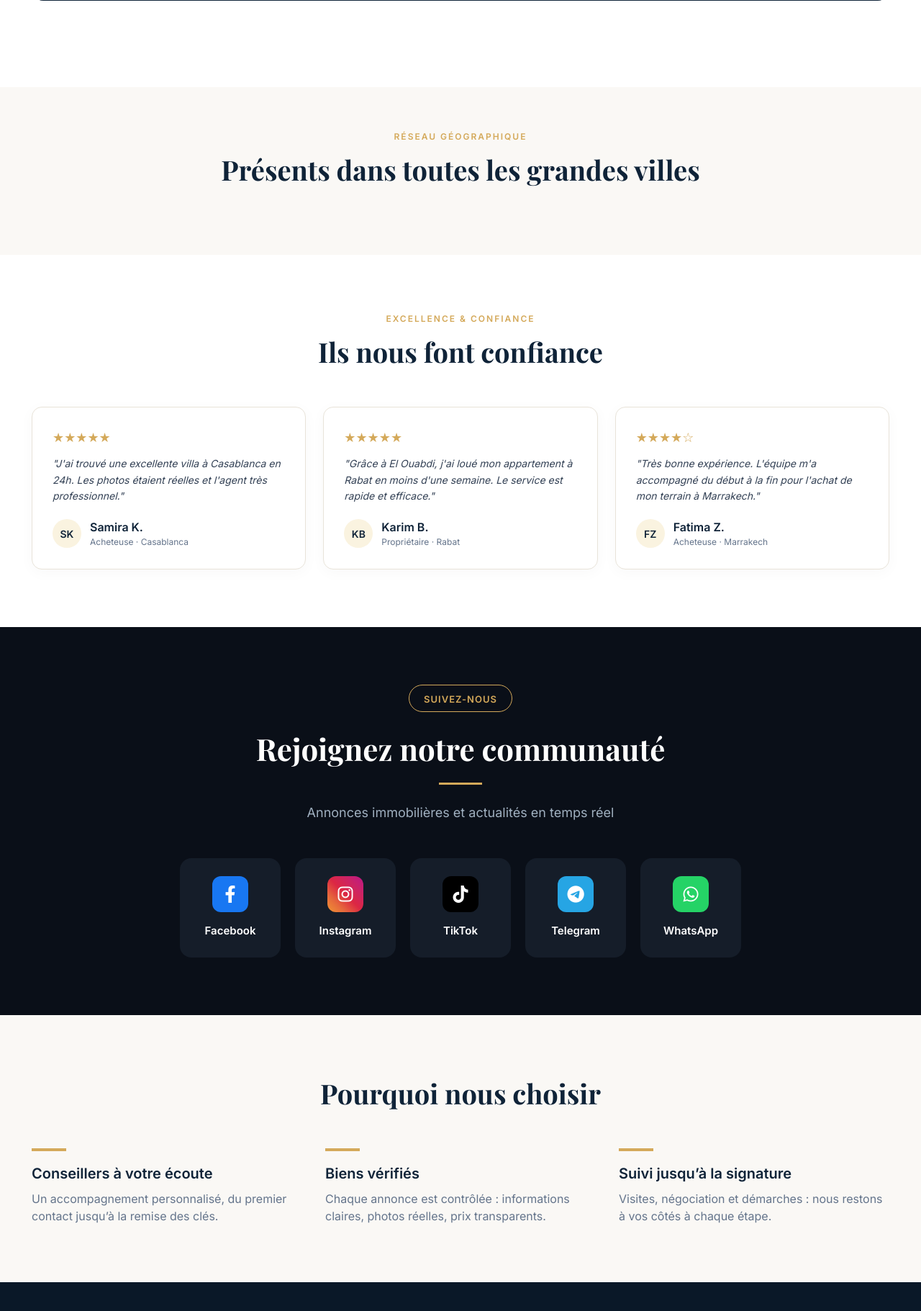
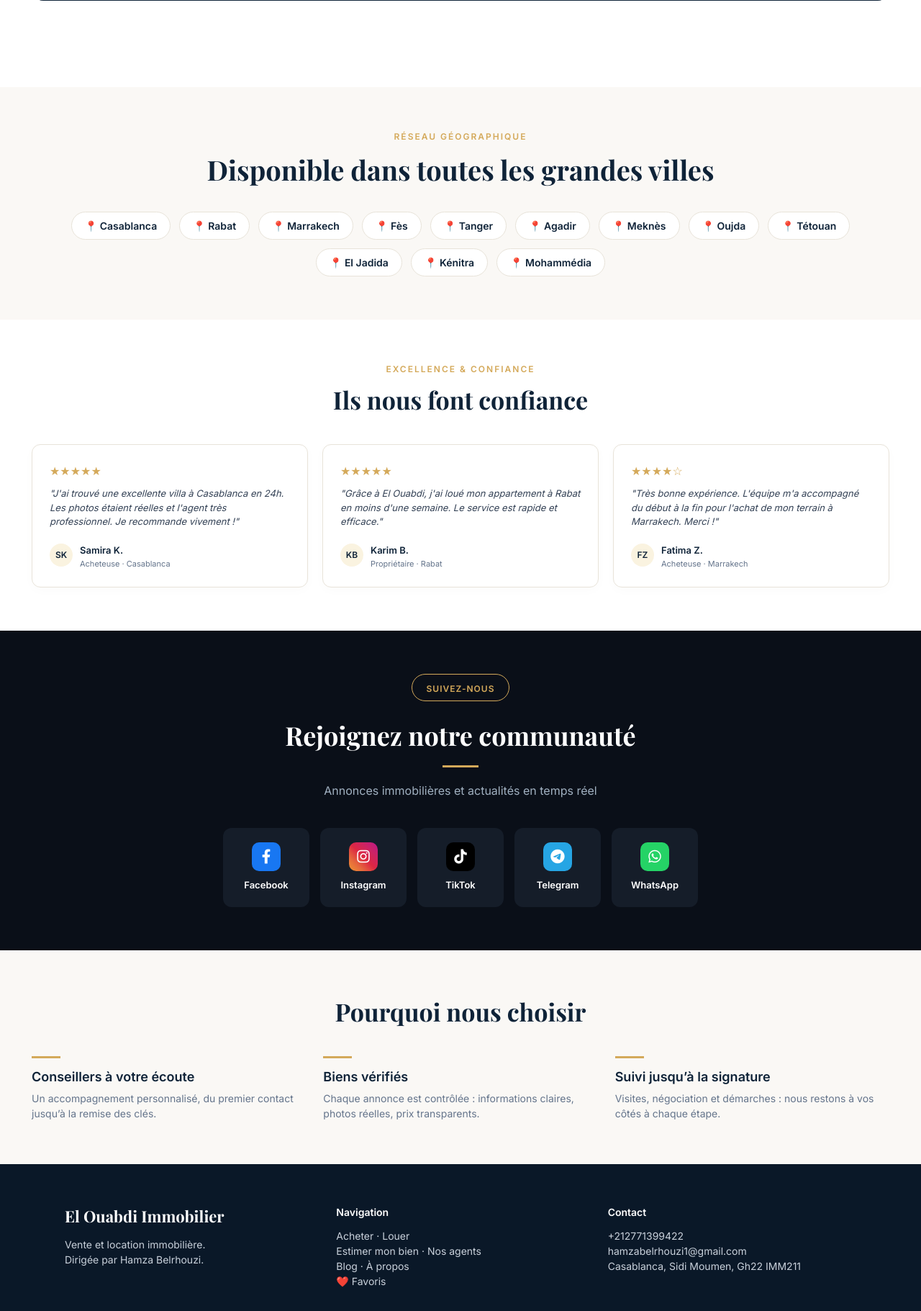
Before and after one commit to punklim/elouabdi-immo, a Django app: page / in a window 1280 px wide. Shown: the part 2270-4091 px from the top of the page at 72% size. Run offline with Django 5.2, Linux system fonts and the light colour scheme; data that the repository does not hold is empty.

Commit message:
Ajout des badges villes et compaction du bas de page

```diff
--- a/templates/accueil.html
+++ b/templates/accueil.html
@@ -197,54 +197,90 @@
   </div>
 </section>
 
-<!-- SECTION 3 : VILLES -->
+<!-- SECTION DISPONIBLE DANS TOUTES LES VILLES (Style compact) -->
 <section class="section" style="padding: 60px 0; background: #FAF8F5;">
   <div class="container" style="max-width: 1240px; margin: 0 auto; padding: 0 24px; text-align: center;">
     <span style="font-size: 12px; text-transform: uppercase; letter-spacing: 2px; color: #D4A95A; font-weight: 700; margin-bottom: 8px; display: block;">{% trans "Réseau Géographique" %}</span>
-    <h2 style="font-family: var(--serif); font-size: 38px; color: #0F2338; margin-bottom: 30px;">{% trans "Présents dans toutes les grandes villes" %}</h2>
+    <h2 style="font-family: var(--serif); font-size: 38px; color: #0F2338; margin-bottom: 30px;">{% trans "Disponible dans toutes les grandes villes" %}</h2>
+
+    <!-- Les petits badges -->
     <div style="display: flex; flex-wrap: wrap; justify-content: center; gap: 12px;">
-      {% for v in villes %}
-        <a href="{% url 'liste' %}?ville={{ v.slug }}" style="background: #fff; border: 1px solid #E8E3D9; border-radius: 50px; padding: 10px 20px; font-size: 14px; font-weight: 600; color: #0F2338; text-decoration: none; display: flex; align-items: center; gap: 8px; transition: all 0.2s;">
-          📍 {{ v.nom_affiche }}
-        </a>
-      {% endfor %}
+      <a href="{% url 'liste' %}?ville=casablanca" style="background: #fff; border: 1px solid #E8E3D9; border-radius: 50px; padding: 8px 18px; font-size: 14px; font-weight: 600; color: #0F2338; text-decoration: none; display: inline-flex; align-items: center; gap: 6px;">
+        📍 Casablanca
+      </a>
+      <a href="{% url 'liste' %}?ville=rabat" style="background: #fff; border: 1px solid #E8E3D9; border-radius: 50px; padding: 8px 18px; font-size: 14px; font-weight: 600; color: #0F2338; text-decoration: none; display: inline-flex; align-items: center; gap: 6px;">
+        📍 Rabat
+      </a>
+      <a href="{% url 'liste' %}?ville=marrakech" style="background: #fff; border: 1px solid #E8E3D9; border-radius: 50px; padding: 8px 18px; font-size: 14px; font-weight: 600; color: #0F2338; text-decoration: none; display: inline-flex; align-items: center; gap: 6px;">
+        📍 Marrakech
+      </a>
+      <a href="{% url 'liste' %}?ville=fes" style="background: #fff; border: 1px solid #E8E3D9; border-radius: 50px; padding: 8px 18px; font-size: 14px; font-weight: 600; color: #0F2338; text-decoration: none; display: inline-flex; align-items: center; gap: 6px;">
+        📍 Fès
+      </a>
+      <a href="{% url 'liste' %}?ville=tanger" style="background: #fff; border: 1px solid #E8E3D9; border-radius: 50px; padding: 8px 18px; font-size: 14px; font-weight: 600; color: #0F2338; text-decoration: none; display: inline-flex; align-items: center; gap: 6px;">
+        📍 Tanger
+      </a>
+      <a href="{% url 'liste' %}?ville=agadir" style="background: #fff; border: 1px solid #E8E3D9; border-radius: 50px; padding: 8px 18px; font-size: 14px; font-weight: 600; color: #0F2338; text-decoration: none; display: inline-flex; align-items: center; gap: 6px;">
+        📍 Agadir
+      </a>
+      <a href="{% url 'liste' %}?ville=meknes" style="background: #fff; border: 1px solid #E8E3D9; border-radius: 50px; padding: 8px 18px; font-size: 14px; font-weight: 600; color: #0F2338; text-decoration: none; display: inline-flex; align-items: center; gap: 6px;">
+        📍 Meknès
+      </a>
+      <a href="{% url 'liste' %}?ville=oujda" style="background: #fff; border: 1px solid #E8E3D9; border-radius: 50px; padding: 8px 18px; font-size: 14px; font-weight: 600; color: #0F2338; text-decoration: none; display: inline-flex; align-items: center; gap: 6px;">
+        📍 Oujda
+      </a>
+      <a href="{% url 'liste' %}?ville=tetouan" style="background: #fff; border: 1px solid #E8E3D9; border-radius: 50px; padding: 8px 18px; font-size: 14px; font-weight: 600; color: #0F2338; text-decoration: none; display: inline-flex; align-items: center; gap: 6px;">
+        📍 Tétouan
+      </a>
+      <a href="{% url 'liste' %}?ville=el-jadida" style="background: #fff; border: 1px solid #E8E3D9; border-radius: 50px; padding: 8px 18px; font-size: 14px; font-weight: 600; color: #0F2338; text-decoration: none; display: inline-flex; align-items: center; gap: 6px;">
+        📍 El Jadida
+      </a>
+      <a href="{% url 'liste' %}?ville=kenitra" style="background: #fff; border: 1px solid #E8E3D9; border-radius: 50px; padding: 8px 18px; font-size: 14px; font-weight: 600; color: #0F2338; text-decoration: none; display: inline-flex; align-items: center; gap: 6px;">
+        📍 Kénitra
+      </a>
+      <a href="{% url 'liste' %}?ville=beni-mellal" style="background: #fff; border: 1px solid #E8E3D9; border-radius: 50px; padding: 8px 18px; font-size: 14px; font-weight: 600; color: #0F2338; text-decoration: none; display: inline-flex; align-items: center; gap: 6px;">
+        📍 Mohammédia
+      </a>
     </div>
   </div>
 </section>
+<!-- SECTION TÉMOIGNAGES (Compact) -->
+<section class="section" style="padding: 60px 0; background: #FFFFFF;">
+  <div class="container" style="max-width: 1240px; margin: 0 auto; padding: 0 24px;">
+    <div style="text-align: center; margin-bottom: 36px;">
+      <span style="font-size: 12px; text-transform: uppercase; letter-spacing: 2px; color: #D4A95A; font-weight: 700; margin-bottom: 8px; display: block;">{% trans "Excellence & Confiance" %}</span>
+      <h2 style="font-family: var(--serif); font-size: 34px; color: #0F2338;">{% trans "Ils nous font confiance" %}</h2>
+    </div>
 
-<!-- SECTION 4 : TÉMOIGNAGES -->
-<section class="section" style="padding: 80px 0; background: #FFFFFF;">
-  <div class="container" style="max-width: 1240px; margin: 0 auto; padding: 0 24px;">
-    <div style="text-align: center; margin-bottom: 48px;">
-      <span style="font-size: 12px; text-transform: uppercase; letter-spacing: 2px; color: #D4A95A; font-weight: 700; margin-bottom: 8px; display: block;">{% trans "Excellence & Confiance" %}</span>
-      <h2 style="font-family: var(--serif); font-size: 38px; color: #0F2338;">{% trans "Ils nous font confiance" %}</h2>
-    </div>
-    <div style="display: grid; grid-template-columns: repeat(3, 1fr); gap: 24px;">
+    <div style="display: grid; grid-template-columns: repeat(3, 1fr); gap: 20px;">
 
-      <div style="background: #fff; padding: 28px; border-radius: 14px; border: 1px solid #E8E3D9; box-shadow: 0 4px 20px rgba(0,0,0,0.03);">
-        <div style="color: #D4A95A; font-size: 18px; margin-bottom: 12px;">★★★★★</div>
-        <p style="font-style: italic; color: #334155; font-size: 14px; line-height: 1.6; margin-bottom: 20px;">"{% trans "J'ai trouvé une excellente villa à Casablanca en 24h. Les photos étaient réelles et l'agent très professionnel." %}"</p>
-        <div style="display: flex; align-items: center; gap: 12px;">
-          <div style="width: 40px; height: 40px; border-radius: 50%; background: #FAF3E0; color: #0F2338; font-weight: 700; display: flex; align-items: center; justify-content: center; font-size: 14px;">SK</div>
-          <div><strong>Samira K.</strong><p style="font-size: 12px; color: #64748B;">{% trans "Acheteuse" %} · Casablanca</p></div>
+      <!-- Témoignage 1 -->
+      <div style="background: #fff; padding: 24px; border-radius: 12px; border: 1px solid #E8E3D9; box-shadow: 0 4px 15px rgba(0,0,0,0.02);">
+        <div style="color: #D4A95A; font-size: 16px; margin-bottom: 10px;">★★★★★</div>
+        <p style="font-style: italic; color: #334155; font-size: 13px; line-height: 1.5; margin-bottom: 16px;">"{% trans "J'ai trouvé une excellente villa à Casablanca en 24h. Les photos étaient réelles et l'agent très professionnel. Je recommande vivement !" %}"</p>
+        <div style="display: flex; align-items: center; gap: 10px;">
+          <div style="width: 32px; height: 32px; border-radius: 50%; background: #FAF3E0; color: #0F2338; font-weight: 700; display: flex; align-items: center; justify-content: center; font-size: 12px;">SK</div>
+          <div><strong style="font-size: 13px; color: #0F2338;">Samira K.</strong><p style="font-size: 11px; color: #64748B; margin: 0;">{% trans "Acheteuse" %} · Casablanca</p></div>
         </div>
       </div>
 
-      <div style="background: #fff; padding: 28px; border-radius: 14px; border: 1px solid #E8E3D9; box-shadow: 0 4px 20px rgba(0,0,0,0.03);">
-        <div style="color: #D4A95A; font-size: 18px; margin-bottom: 12px;">★★★★★</div>
-        <p style="font-style: italic; color: #334155; font-size: 14px; line-height: 1.6; margin-bottom: 20px;">"{% trans "Grâce à El Ouabdi, j'ai loué mon appartement à Rabat en moins d'une semaine. Le service est rapide et efficace." %}"</p>
-        <div style="display: flex; align-items: center; gap: 12px;">
-          <div style="width: 40px; height: 40px; border-radius: 50%; background: #FAF3E0; color: #0F2338; font-weight: 700; display: flex; align-items: center; justify-content: center; font-size: 14px;">KB</div>
-          <div><strong>Karim B.</strong><p style="font-size: 12px; color: #64748B;">{% trans "Propriétaire" %} · Rabat</p></div>
+      <!-- Témoignage 2 -->
+      <div style="background: #fff; padding: 24px; border-radius: 12px; border: 1px solid #E8E3D9; box-shadow: 0 4px 15px rgba(0,0,0,0.02);">
+        <div style="color: #D4A95A; font-size: 16px; margin-bottom: 10px;">★★★★★</div>
+        <p style="font-style: italic; color: #334155; font-size: 13px; line-height: 1.5; margin-bottom: 16px;">"{% trans "Grâce à El Ouabdi, j'ai loué mon appartement à Rabat en moins d'une semaine. Le service est rapide et efficace." %}"</p>
+        <div style="display: flex; align-items: center; gap: 10px;">
+          <div style="width: 32px; height: 32px; border-radius: 50%; background: #FAF3E0; color: #0F2338; font-weight: 700; display: flex; align-items: center; justify-content: center; font-size: 12px;">KB</div>
+          <div><strong style="font-size: 13px; color: #0F2338;">Karim B.</strong><p style="font-size: 11px; color: #64748B; margin: 0;">{% trans "Propriétaire" %} · Rabat</p></div>
         </div>
       </div>
 
-      <div style="background: #fff; padding: 28px; border-radius: 14px; border: 1px solid #E8E3D9; box-shadow: 0 4px 20px rgba(0,0,0,0.03);">
-        <div style="color: #D4A95A; font-size: 18px; margin-bottom: 12px;">★★★★☆</div>
-        <p style="font-style: italic; color: #334155; font-size: 14px; line-height: 1.6; margin-bottom: 20px;">"{% trans "Très bonne expérience. L'équipe m'a accompagné du début à la fin pour l'achat de mon terrain à Marrakech." %}"</p>
-        <div style="display: flex; align-items: center; gap: 12px;">
-          <div style="width: 40px; height: 40px; border-radius: 50%; background: #FAF3E0; color: #0F2338; font-weight: 700; display: flex; align-items: center; justify-content: center; font-size: 14px;">FZ</div>
-          <div><strong>Fatima Z.</strong><p style="font-size: 12px; color: #64748B;">{% trans "Acheteuse" %} · Marrakech</p></div>
+      <!-- Témoignage 3 -->
+      <div style="background: #fff; padding: 24px; border-radius: 12px; border: 1px solid #E8E3D9; box-shadow: 0 4px 15px rgba(0,0,0,0.02);">
+        <div style="color: #D4A95A; font-size: 16px; margin-bottom: 10px;">★★★★☆</div>
+        <p style="font-style: italic; color: #334155; font-size: 13px; line-height: 1.5; margin-bottom: 16px;">"{% trans "Très bonne expérience. L'équipe m'a accompagné du début à la fin pour l'achat de mon terrain à Marrakech. Merci !" %}"</p>
+        <div style="display: flex; align-items: center; gap: 10px;">
+          <div style="width: 32px; height: 32px; border-radius: 50%; background: #FAF3E0; color: #0F2338; font-weight: 700; display: flex; align-items: center; justify-content: center; font-size: 12px;">FZ</div>
+          <div><strong style="font-size: 13px; color: #0F2338;">Fatima Z.</strong><p style="font-size: 11px; color: #64748B; margin: 0;">{% trans "Acheteuse" %} · Marrakech</p></div>
         </div>
       </div>
 
@@ -252,62 +288,62 @@
   </div>
 </section>
 
-<!-- SECTION 5 : RÉSEAUX SOCIAUX -->
-<section class="section" style="background: #0a0f18; color: #fff; padding: 80px 20px;">
+<!-- SECTION RÉSEAUX SOCIAUX (Compact) -->
+<section class="section" style="background: #0a0f18; color: #fff; padding: 60px 20px;">
   <div class="container" style="text-align: center; max-width: 1240px; margin: 0 auto;">
     <div style="display: inline-block; border: 1px solid #D4A95A; border-radius: 50px; padding: 6px 20px; margin-bottom: 20px;">
-      <span style="color: #D4A95A; font-size: 13px; letter-spacing: 1px; font-weight: bold;">{% trans "SUIVEZ-NOUS" %}</span>
+      <span style="color: #D4A95A; font-size: 12px; letter-spacing: 1px; font-weight: bold;">{% trans "SUIVEZ-NOUS" %}</span>
     </div>
-    <h2 style="font-family: var(--serif); font-size: 42px; margin-bottom: 15px; color: #fff;">{% trans "Rejoignez notre communauté" %}</h2>
-    <div style="width: 60px; height: 3px; background-color: #D4A95A; margin: 0 auto 25px auto;"></div>
-    <p style="color: #A0B0C0; font-size: 18px; margin-bottom: 50px;">{% trans "Annonces immobilières et actualités en temps réel" %}</p>
+    <h2 style="font-family: var(--serif); font-size: 36px; margin-bottom: 15px; color: #fff;">{% trans "Rejoignez notre communauté" %}</h2>
+    <div style="width: 50px; height: 3px; background-color: #D4A95A; margin: 0 auto 20px auto;"></div>
+    <p style="color: #A0B0C0; font-size: 16px; margin-bottom: 40px;">{% trans "Annonces immobilières et actualités en temps réel" %}</p>
 
-    <div style="display: flex; justify-content: center; gap: 20px; flex-wrap: wrap;">
-      <a href="#" class="social-card" style="background: #151d29; border-radius: 16px; padding: 25px 20px; width: 140px; text-decoration: none; display: flex; flex-direction: column; align-items: center;">
-        <div style="background: #1877F2; width: 50px; height: 50px; border-radius: 12px; display: flex; align-items: center; justify-content: center; margin-bottom: 15px;"><i class="fa-brands fa-facebook-f" style="color: #fff; font-size: 24px;"></i></div>
-        <strong style="color: #fff; font-size: 15px;">Facebook</strong>
+    <div style="display: flex; justify-content: center; gap: 15px; flex-wrap: wrap;">
+      <a href="#" class="social-card" style="background: #151d29; border-radius: 12px; padding: 20px 15px; width: 120px; text-decoration: none; display: flex; flex-direction: column; align-items: center;">
+        <div style="background: #1877F2; width: 40px; height: 40px; border-radius: 10px; display: flex; align-items: center; justify-content: center; margin-bottom: 10px;"><i class="fa-brands fa-facebook-f" style="color: #fff; font-size: 20px;"></i></div>
+        <strong style="color: #fff; font-size: 13px;">Facebook</strong>
       </a>
-      <a href="#" class="social-card" style="background: #151d29; border-radius: 16px; padding: 25px 20px; width: 140px; text-decoration: none; display: flex; flex-direction: column; align-items: center;">
-        <div style="background: linear-gradient(45deg, #f09433 0%, #e6683c 25%, #dc2743 50%, #cc2366 75%, #bc1888 100%); width: 50px; height: 50px; border-radius: 12px; display: flex; align-items: center; justify-content: center; margin-bottom: 15px;"><i class="fa-brands fa-instagram" style="color: #fff; font-size: 24px;"></i></div>
-        <strong style="color: #fff; font-size: 15px;">Instagram</strong>
+      <a href="#" class="social-card" style="background: #151d29; border-radius: 12px; padding: 20px 15px; width: 120px; text-decoration: none; display: flex; flex-direction: column; align-items: center;">
+        <div style="background: linear-gradient(45deg, #f09433 0%, #e6683c 25%, #dc2743 50%, #cc2366 75%, #bc1888 100%); width: 40px; height: 40px; border-radius: 10px; display: flex; align-items: center; justify-content: center; margin-bottom: 10px;"><i class="fa-brands fa-instagram" style="color: #fff; font-size: 20px;"></i></div>
+        <strong style="color: #fff; font-size: 13px;">Instagram</strong>
       </a>
-      <a href="#" class="social-card" style="background: #151d29; border-radius: 16px; padding: 25px 20px; width: 140px; text-decoration: none; display: flex; flex-direction: column; align-items: center;">
-        <div style="background: #000; width: 50px; height: 50px; border-radius: 12px; display: flex; align-items: center; justify-content: center; margin-bottom: 15px;"><i class="fa-brands fa-tiktok" style="color: #fff; font-size: 24px;"></i></div>
-        <strong style="color: #fff; font-size: 15px;">TikTok</strong>
+      <a href="#" class="social-card" style="background: #151d29; border-radius: 12px; padding: 20px 15px; width: 120px; text-decoration: none; display: flex; flex-direction: column; align-items: center;">
+        <div style="background: #000; width: 40px; height: 40px; border-radius: 10px; display: flex; align-items: center; justify-content: center; margin-bottom: 10px;"><i class="fa-brands fa-tiktok" style="color: #fff; font-size: 20px;"></i></div>
+        <strong style="color: #fff; font-size: 13px;">TikTok</strong>
       </a>
-      <a href="#" class="social-card" style="background: #151d29; border-radius: 16px; padding: 25px 20px; width: 140px; text-decoration: none; display: flex; flex-direction: column; align-items: center;">
-        <div style="background: #26A5E4; width: 50px; height: 50px; border-radius: 12px; display: flex; align-items: center; justify-content: center; margin-bottom: 15px;"><i class="fa-brands fa-telegram-plane" style="color: #fff; font-size: 24px;"></i></div>
-        <strong style="color: #fff; font-size: 15px;">Telegram</strong>
+      <a href="#" class="social-card" style="background: #151d29; border-radius: 12px; padding: 20px 15px; width: 120px; text-decoration: none; display: flex; flex-direction: column; align-items: center;">
+        <div style="background: #26A5E4; width: 40px; height: 40px; border-radius: 10px; display: flex; align-items: center; justify-content: center; margin-bottom: 10px;"><i class="fa-brands fa-telegram-plane" style="color: #fff; font-size: 20px;"></i></div>
+        <strong style="color: #fff; font-size: 13px;">Telegram</strong>
       </a>
-      <a href="https://wa.me/{{ AGENCE.whatsapp }}" class="social-card" style="background: #151d29; border-radius: 16px; padding: 25px 20px; width: 140px; text-decoration: none; display: flex; flex-direction: column; align-items: center;">
-        <div style="background: #25D366; width: 50px; height: 50px; border-radius: 12px; display: flex; align-items: center; justify-content: center; margin-bottom: 15px;"><i class="fa-brands fa-whatsapp" style="color: #fff; font-size: 24px;"></i></div>
-        <strong style="color: #fff; font-size: 15px;">WhatsApp</strong>
+      <a href="https://wa.me/{{ AGENCE.whatsapp }}" class="social-card" style="background: #151d29; border-radius: 12px; padding: 20px 15px; width: 120px; text-decoration: none; display: flex; flex-direction: column; align-items: center;">
+        <div style="background: #25D366; width: 40px; height: 40px; border-radius: 10px; display: flex; align-items: center; justify-content: center; margin-bottom: 10px;"><i class="fa-brands fa-whatsapp" style="color: #fff; font-size: 20px;"></i></div>
+        <strong style="color: #fff; font-size: 13px;">WhatsApp</strong>
       </a>
     </div>
   </div>
 </section>
 
-<!-- SECTION 6 : POURQUOI NOUS CHOISIR -->
-<section class="section" style="padding: 80px 0; background: #FAF8F5;">
+<!-- SECTION POURQUOI NOUS CHOISIR (Compact) -->
+<section class="section" style="padding: 60px 0; background: #FAF8F5;">
   <div class="container" style="max-width: 1240px; margin: 0 auto; padding: 0 24px;">
-    <div style="text-align: center; margin-bottom: 48px;">
-      <h2 style="font-family: var(--serif); font-size: 38px; color: #0F2338;">{% trans "Pourquoi nous choisir" %}</h2>
+    <div style="text-align: center; margin-bottom: 36px;">
+      <h2 style="font-family: var(--serif); font-size: 34px; color: #0F2338;">{% trans "Pourquoi nous choisir" %}</h2>
     </div>
-    <div style="display: grid; grid-template-columns: repeat(3, 1fr); gap: 32px;">
+    <div style="display: grid; grid-template-columns: repeat(3, 1fr); gap: 24px;">
       <div>
-        <div style="width: 48px; height: 4px; background: #D4A95A; margin-bottom: 16px;"></div>
-        <h3 style="font-size: 20px; margin-bottom: 8px;">{% trans "Conseillers à votre écoute" %}</h3>
-        <p style="color: #64748B;">{% trans "Un accompagnement personnalisé, du premier contact jusqu’à la remise des clés." %}</p>
+        <div style="width: 40px; height: 3px; background: #D4A95A; margin-bottom: 12px;"></div>
+        <h3 style="font-size: 18px; margin-bottom: 6px; color: #0F2338;">{% trans "Conseillers à votre écoute" %}</h3>
+        <p style="color: #64748B; font-size: 14px;">{% trans "Un accompagnement personnalisé, du premier contact jusqu’à la remise des clés." %}</p>
       </div>
       <div>
-        <div style="width: 48px; height: 4px; background: #D4A95A; margin-bottom: 16px;"></div>
-        <h3 style="font-size: 20px; margin-bottom: 8px;">{% trans "Biens vérifiés" %}</h3>
-        <p style="color: #64748B;">{% trans "Chaque annonce est contrôlée : informations claires, photos réelles, prix transparents." %}</p>
+        <div style="width: 40px; height: 3px; background: #D4A95A; margin-bottom: 12px;"></div>
+        <h3 style="font-size: 18px; margin-bottom: 6px; color: #0F2338;">{% trans "Biens vérifiés" %}</h3>
+        <p style="color: #64748B; font-size: 14px;">{% trans "Chaque annonce est contrôlée : informations claires, photos réelles, prix transparents." %}</p>
       </div>
       <div>
-        <div style="width: 48px; height: 4px; background: #D4A95A; margin-bottom: 16px;"></div>
-        <h3 style="font-size: 20px; margin-bottom: 8px;">{% trans "Suivi jusqu’à la signature" %}</h3>
-        <p style="color: #64748B;">{% trans "Visites, négociation et démarches : nous restons à vos côtés à chaque étape." %}</p>
+        <div style="width: 40px; height: 3px; background: #D4A95A; margin-bottom: 12px;"></div>
+        <h3 style="font-size: 18px; margin-bottom: 6px; color: #0F2338;">{% trans "Suivi jusqu’à la signature" %}</h3>
+        <p style="color: #64748B; font-size: 14px;">{% trans "Visites, négociation et démarches : nous restons à vos côtés à chaque étape." %}</p>
       </div>
     </div>
   </div>
```
